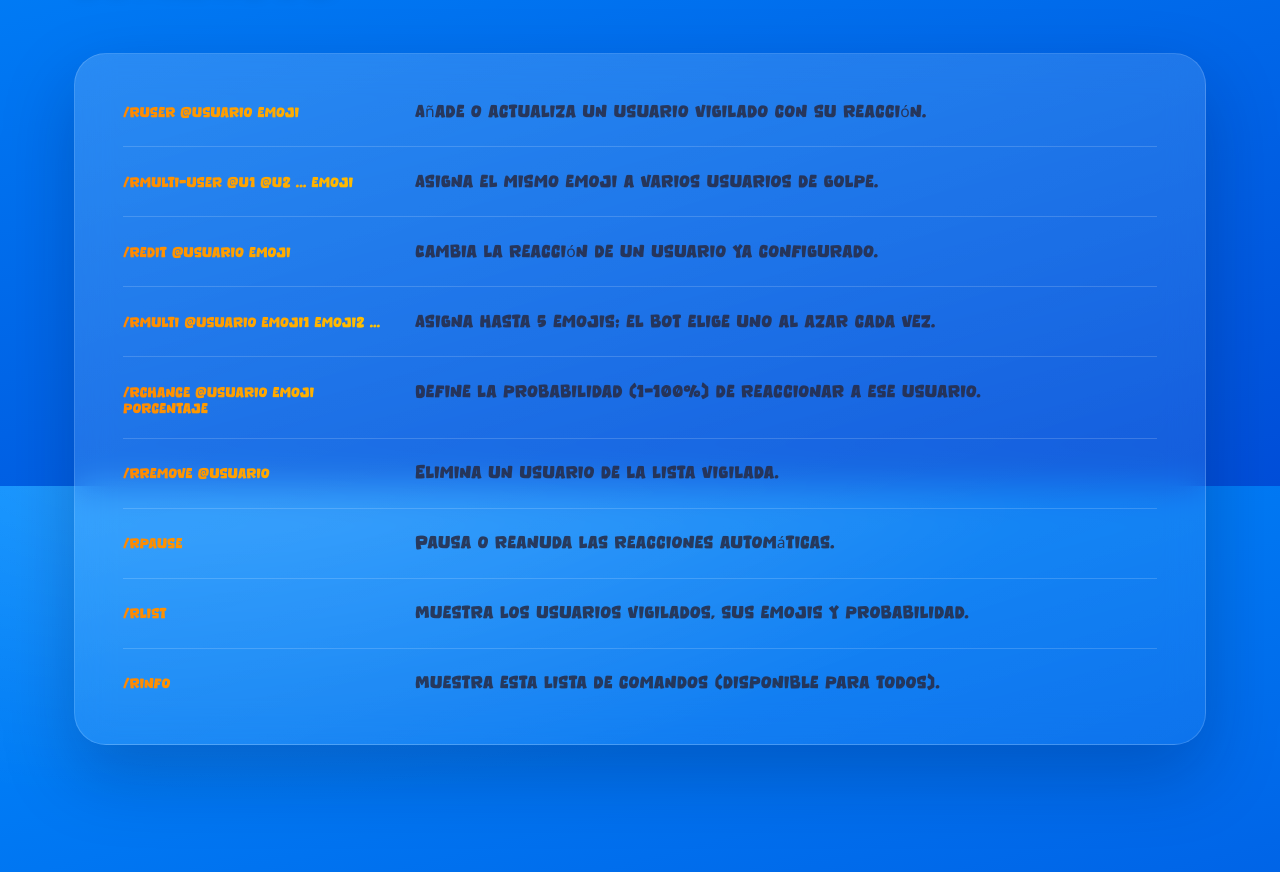
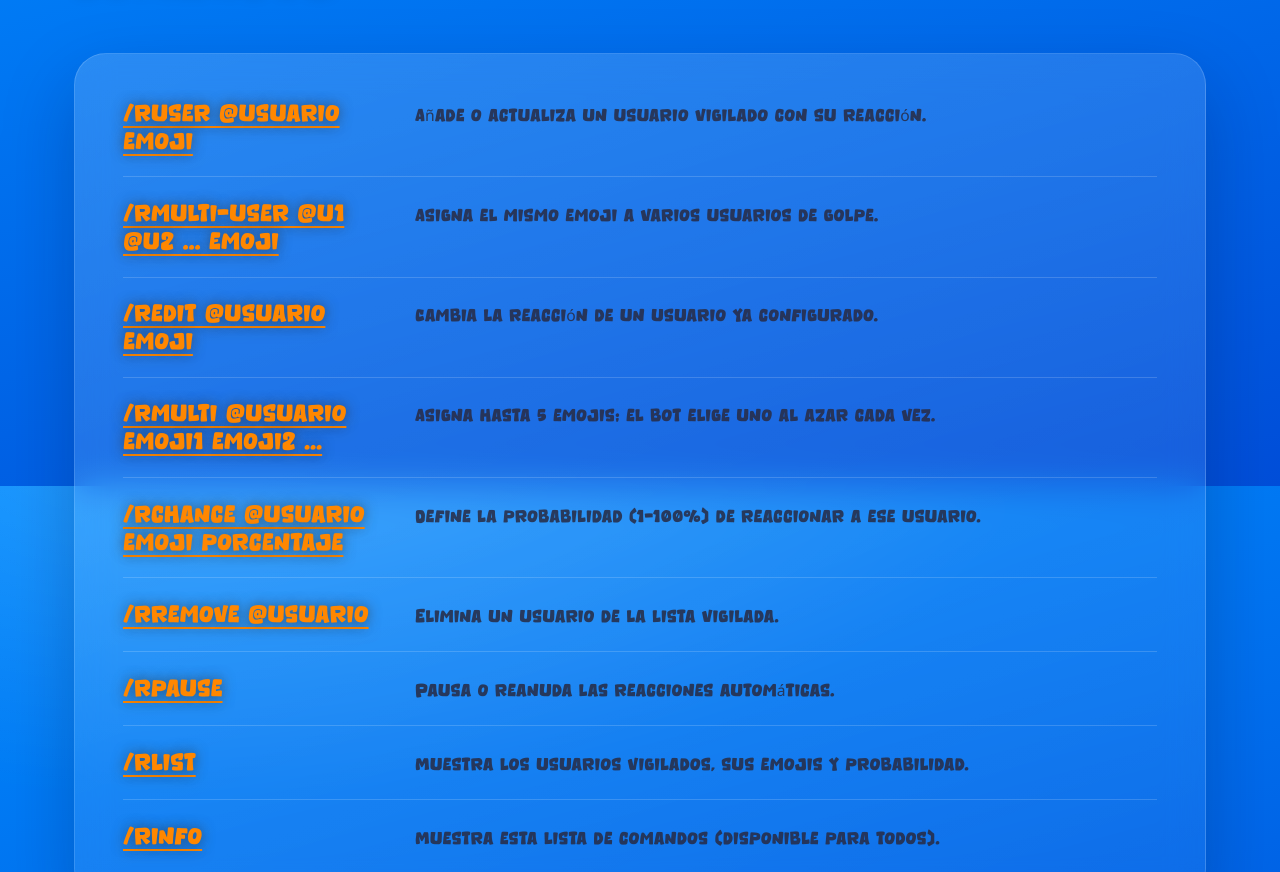
Before and after one commit to discord-reaction-bot/discord-reaction-bot, a plain HTML site: page docs/index.html in a window 1280 px wide. Shown: the part 2714-3586 px from the top of the page. Drawn offline with Linux system fonts and the light colour scheme.

Commit message:
commands

```diff
--- a/docs/style.css
+++ b/docs/style.css
@@ -846,12 +846,12 @@ body.nav-open {
 .command-name {
   font-family: var(--font-display), Consolas, Menlo, monospace;
   font-weight: 700;
-  font-size: 0.80rem;
+  font-size: 1.34rem;
   letter-spacing: -0.01em;
-  background: linear-gradient(100deg, var(--accent-start), var(--accent-end));
-  -webkit-background-clip: text;
-  background-clip: text;
-  color: transparent;
+  color: var(--accent-start);
+  text-decoration: underline;
+  text-underline-offset: 5px;
+  text-shadow: 0 0 13px rgba(50, 50, 50, 0.7);
   word-break: break-word;
 }
 
```
